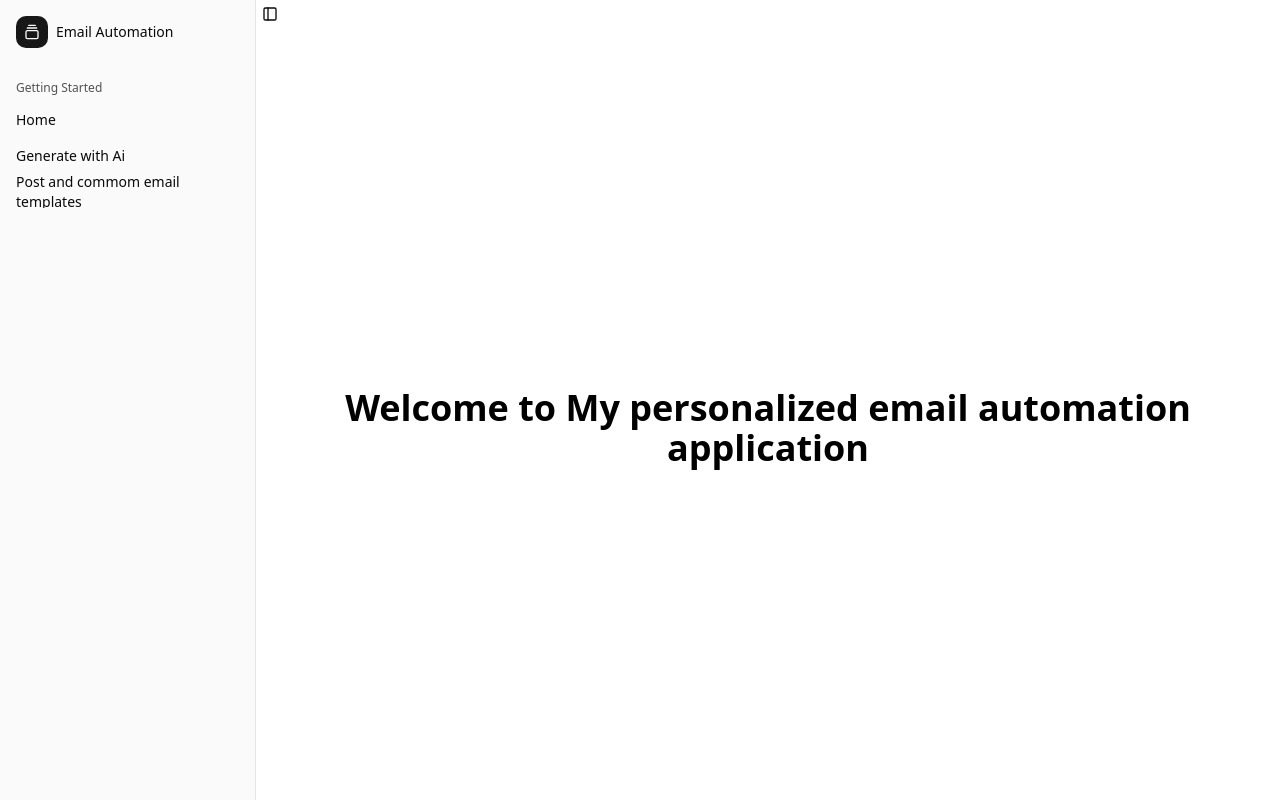
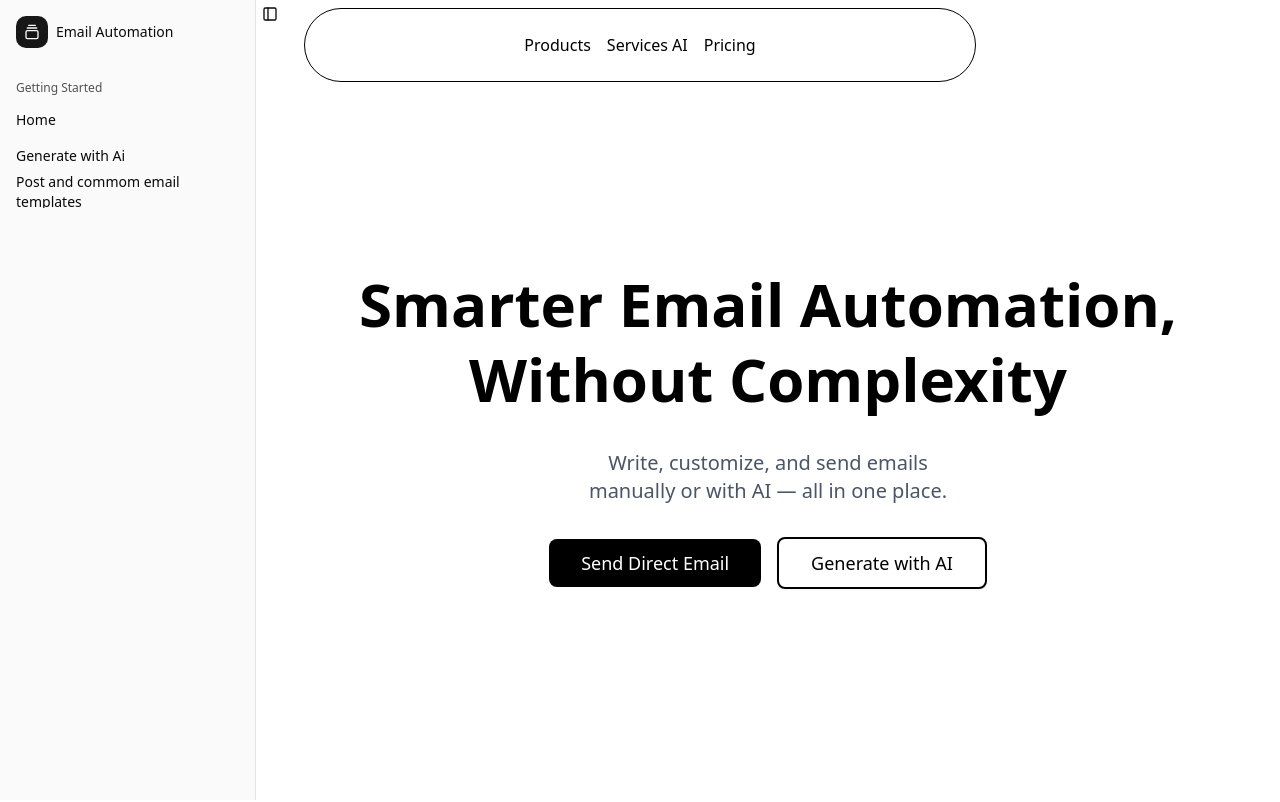
Before and after one commit to sushant09112004/Email-Automation, a Next.js app: page / in a window 1280 px wide. Shown: the top 802 px of the page. Built offline with nearby package versions, Linux system fonts and the light colour scheme.

Commit message:
Update page.js

```diff
--- a/src/app/page.js
+++ b/src/app/page.js
@@ -1,11 +1,12 @@
 import Image from "next/image";
-
+import Landing from "@/components/Landing/Landing";
 export default function Home() {
   return (
     <div className="min-h-screen flex items-center justify-center bg-white text-black px-4">
-      <h1 className="text-2xl md:text-4xl font-bold text-center">
+      {/* <h1 className="text-2xl md:text-4xl font-bold text-center">
         Welcome to My personalized email automation application
-      </h1>
+      </h1> */}
+      <Landing/>
     </div>
   );
 }
```
